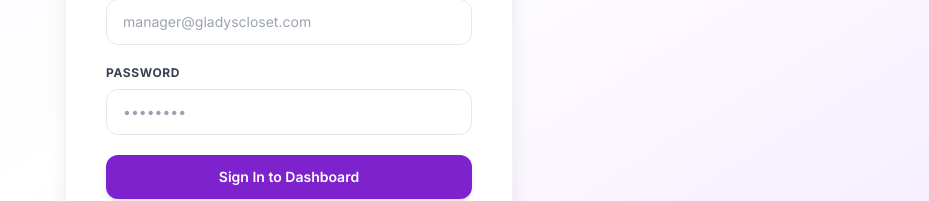
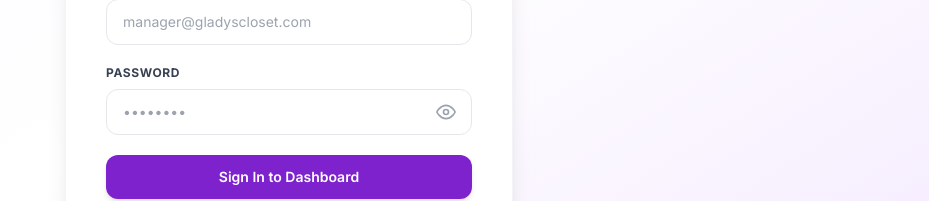
Before and after one commit to sibertechnologies1/gladys-closet, a React (Vite) app: page /admin/login in a window 1280 px wide. Shown: the part 376-577 px from the top of the page, without its empty margins (351-1280 px from the left). Built offline with nearby package versions, Linux system fonts and the light colour scheme; no server answers.

Commit message:
Add show and hide password toggle to admin login page

```diff
--- a/src/pages/admin/Login.jsx
+++ b/src/pages/admin/Login.jsx
@@ -1,5 +1,6 @@
 import { useState } from "react";
 import { useLocation, useNavigate } from "react-router-dom";
+import { FiEye, FiEyeOff } from "react-icons/fi";
 import { useAuth } from "../../context/AuthContext";
 import logo from "./logo.jpeg"; // Adjust path if logo is stored in src/assets/logo.jpeg
 
@@ -9,6 +10,7 @@ export default function Login() {
   const location = useLocation();
   const [email, setEmail] = useState("");
   const [password, setPassword] = useState("");
+  const [showPassword, setShowPassword] = useState(false);
   const [error, setError] = useState("");
   const [submitting, setSubmitting] = useState(false);
 
@@ -82,16 +84,30 @@ export default function Login() {
             <label htmlFor="password" className="block text-xs font-bold text-gray-700 uppercase tracking-wider mb-2">
               Password
             </label>
+            <div className="relative">
               <input
                 id="password"
-              type="password"
+                type={showPassword ? "text" : "password"}
                 required
                 autoComplete="current-password"
                 placeholder="••••••••"
                 value={password}
                 onChange={(e) => setPassword(e.target.value)}
-              className="w-full px-4 py-3 rounded-xl border border-gray-200 text-gray-900 text-sm focus:outline-none focus:ring-2 focus:ring-purple-600 focus:border-transparent transition placeholder:text-gray-400"
+                className="w-full px-4 py-3 pr-12 rounded-xl border border-gray-200 text-gray-900 text-sm focus:outline-none focus:ring-2 focus:ring-purple-600 focus:border-transparent transition placeholder:text-gray-400"
               />
+              <button
+                type="button"
+                onClick={() => setShowPassword(!showPassword)}
+                className="absolute right-3 top-1/2 -translate-y-1/2 text-gray-400 hover:text-gray-600 focus:outline-none p-1"
+                aria-label={showPassword ? "Hide password" : "Show password"}
+              >
+                {showPassword ? (
+                  <FiEyeOff className="w-5 h-5" />
+                ) : (
+                  <FiEye className="w-5 h-5" />
+                )}
+              </button>
+            </div>
           </div>
 
           <button
```
Lines whose indentation alone changed are shown as unchanged.
